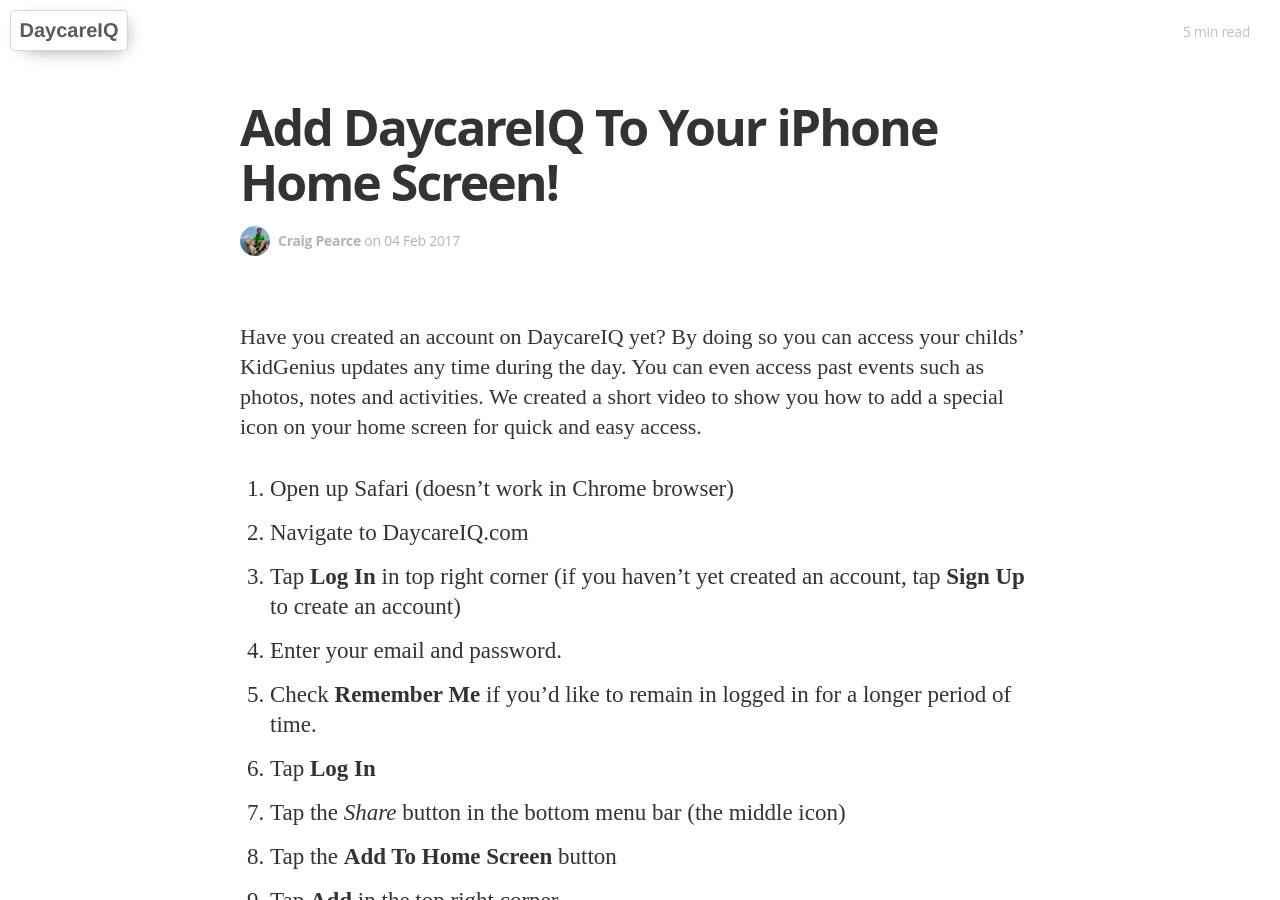
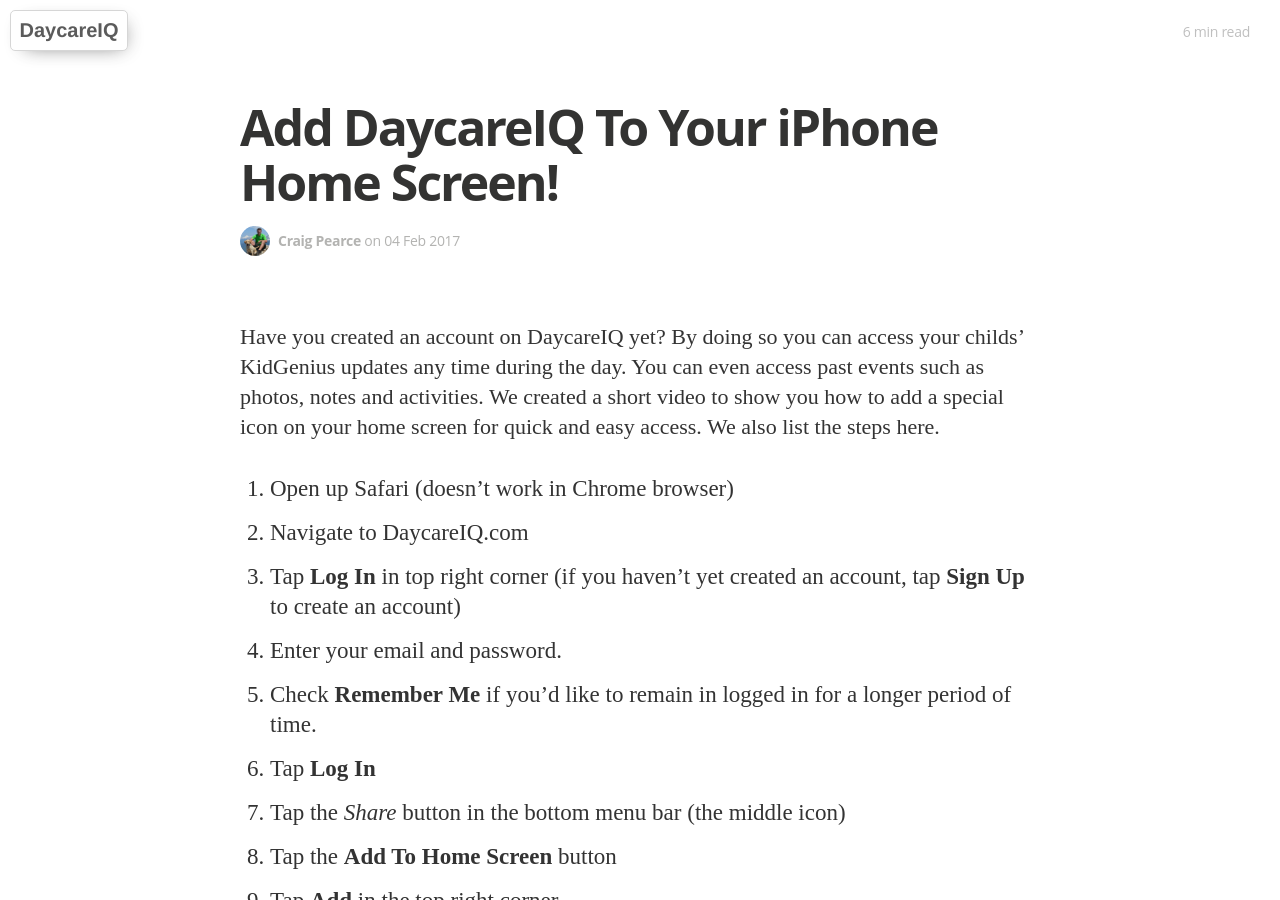
Before and after one commit to DaycareIQ/blog.daycareiq.com, a Jekyll site: the page built from _posts/2017-02-04-Adding-DaycareIQ-To-Homescreen.md, in a window 1280 px wide and 900 px high. Built offline with Jekyll 4.4.1, drawn with Linux system fonts in a browser that asks for light colours; nearby versions of some CDN libraries; some web fonts are replaced.

Commit message:
Update 2017-02-04-Adding-DaycareIQ-To-Homescreen.md

```diff
--- a/_posts/2017-02-04-Adding-DaycareIQ-To-Homescreen.md
+++ b/_posts/2017-02-04-Adding-DaycareIQ-To-Homescreen.md
@@ -9,7 +9,7 @@
 published: true
 author: cp
 ---
-Have you created an account on DaycareIQ yet?  By doing so you can access your childs' KidGenius updates any time during the day.  You can even access past events such as photos, notes and activities.  We created a short video to show you how to add a special icon on your home screen for quick and easy access.
+Have you created an account on DaycareIQ yet?  By doing so you can access your childs' KidGenius updates any time during the day.  You can even access past events such as photos, notes and activities.  We created a short video to show you how to add a special icon on your home screen for quick and easy access.  We also list the steps here.
 
 1. Open up Safari (doesn't work in Chrome browser)
 2. Navigate to DaycareIQ.com
```
